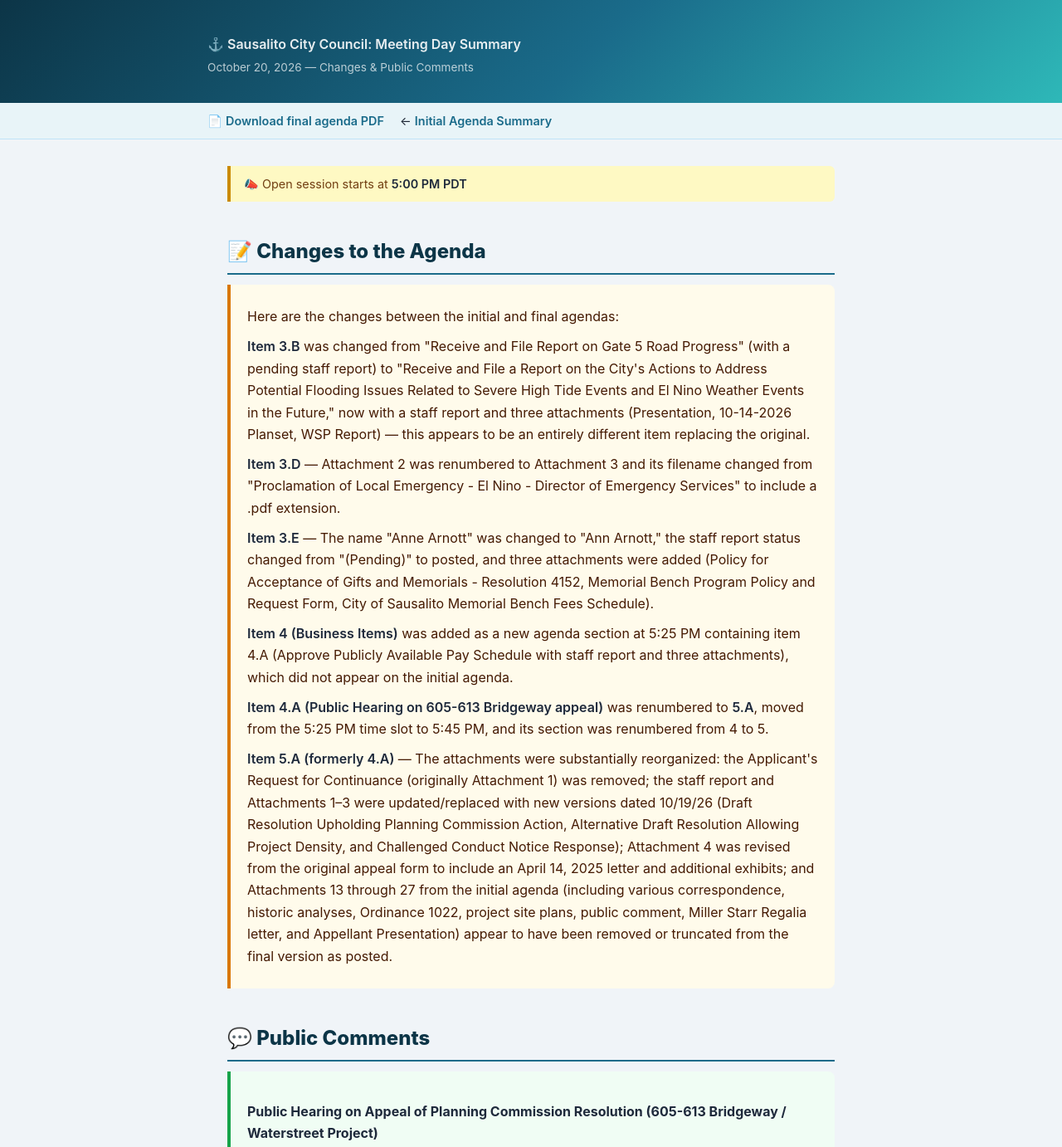
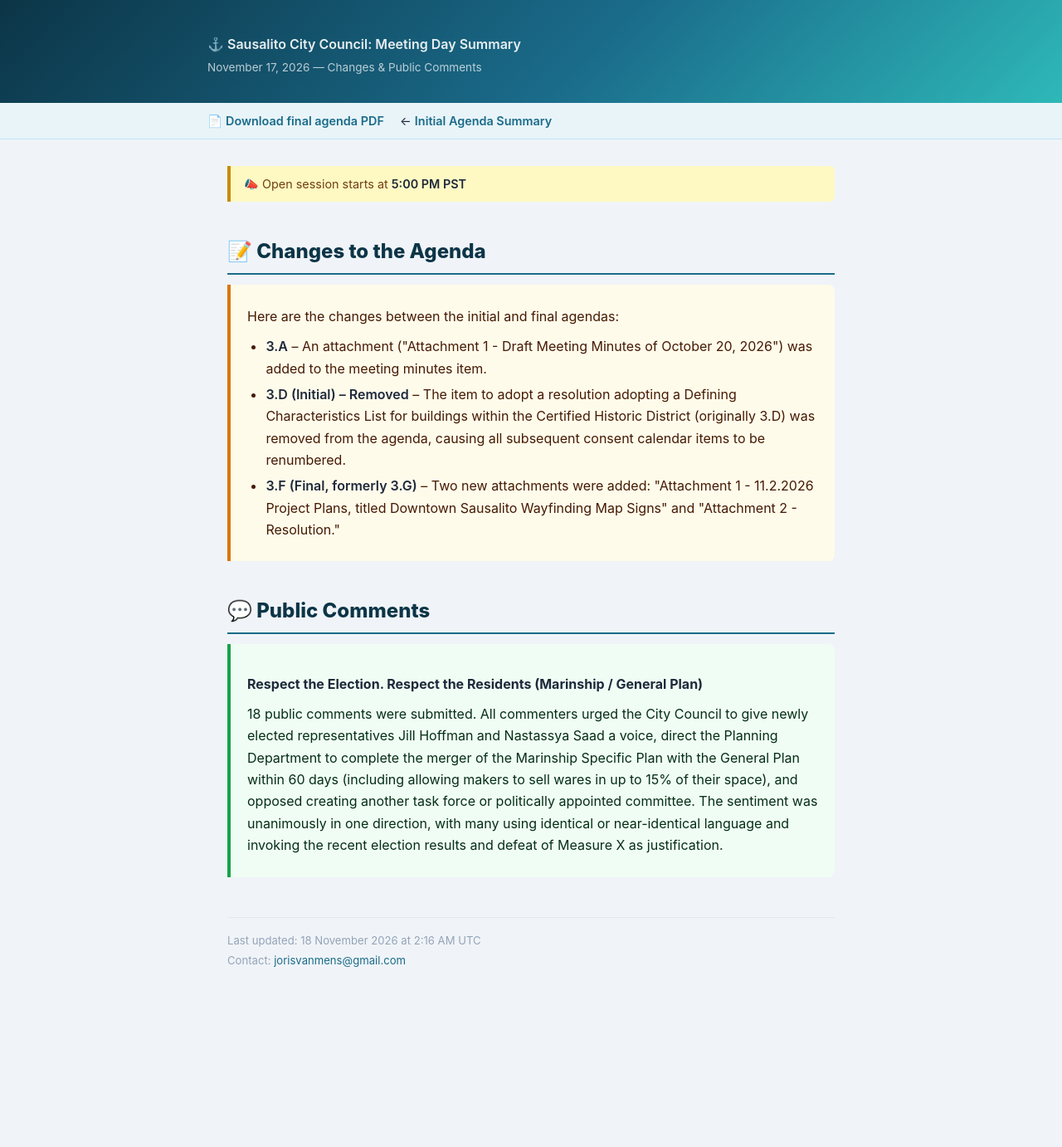
Before and after one commit to jorisvanmens/jorisvanmens.github.io, a plain HTML site: page city-council/final.html in a window 1280 px wide. Shown: the top 1382 px of the page at 83% size. After the commit the page ends 1233 px from the top, so only its background shows below. Drawn offline with Linux system fonts and the light colour scheme.

Commit message:
Update City Council final agenda summary [automated]

```diff
--- a/city-council/final.html
+++ b/city-council/final.html
@@ -3,7 +3,7 @@
 <head>
   <meta charset="UTF-8">
   <meta name="viewport" content="width=device-width, initial-scale=1.0">
-  <title>Sausalito City Council — October 20, 2026 Meeting Day Summary</title>
+  <title>Sausalito City Council — November 17, 2026 Meeting Day Summary</title>
   <style>
     *, *::before, *::after { box-sizing: border-box; margin: 0; padding: 0; }
 
@@ -137,13 +137,13 @@
   <header class="site-header">
     <div class="header-inner">
       <h1>⚓ Sausalito City Council: Meeting Day Summary</h1>
-      <p class="meeting-label">October 20, 2026 — Changes &amp; Public Comments</p>
+      <p class="meeting-label">November 17, 2026 — Changes &amp; Public Comments</p>
     </div>
   </header>
 
   <div class="pdf-bar">
     <div class="pdf-bar-inner">
-      <span>📄 <a href="https://granicus_production_attachments.s3.amazonaws.com/sausalito/836c591b20093271c87d03edc75ce3250.pdf">Download final agenda PDF</a></span>
+      <span>📄 <a href="https://granicus_production_attachments.s3.amazonaws.com/sausalito/ab252738e7e85a26104b3a7c879c5db10.pdf">Download final agenda PDF</a></span>
       <span>← <a href="index.html">Initial Agenda Summary</a></span>
     </div>
   </div>
@@ -151,42 +151,28 @@
   <div class="page">
     <div class="summary">
 
-      <div class="public-comment-notice">📣 Open session starts at <strong>5:00 PM PDT</strong></div>
+      <div class="public-comment-notice">📣 Open session starts at <strong>5:00 PM PST</strong></div>
 
       <h2>📝 Changes to the Agenda</h2>
       <div class="changes-callout">
         <p>Here are the changes between the initial and final agendas:</p>
-<p><strong>Item 3.B</strong> was changed from "Receive and File Report on Gate 5 Road Progress" (with a pending staff report) to "Receive and File a Report on the City's Actions to Address Potential Flooding Issues Related to Severe High Tide Events and El Nino Weather Events in the Future," now with a staff report and three attachments (Presentation, 10-14-2026 Planset, WSP Report) — this appears to be an entirely different item replacing the original.</p>
-<p><strong>Item 3.D</strong> — Attachment 2 was renumbered to Attachment 3 and its filename changed from "Proclamation of Local Emergency - El Nino - Director of Emergency Services" to include a .pdf extension.</p>
-<p><strong>Item 3.E</strong> — The name "Anne Arnott" was changed to "Ann Arnott," the staff report status changed from "(Pending)" to posted, and three attachments were added (Policy for Acceptance of Gifts and Memorials - Resolution 4152, Memorial Bench Program Policy and Request Form, City of Sausalito Memorial Bench Fees Schedule).</p>
-<p><strong>Item 4 (Business Items)</strong> was added as a new agenda section at 5:25 PM containing item 4.A (Approve Publicly Available Pay Schedule with staff report and three attachments), which did not appear on the initial agenda.</p>
-<p><strong>Item 4.A (Public Hearing on 605-613 Bridgeway appeal)</strong> was renumbered to <strong>5.A</strong>, moved from the 5:25 PM time slot to 5:45 PM, and its section was renumbered from 4 to 5.</p>
-<p><strong>Item 5.A (formerly 4.A)</strong> — The attachments were substantially reorganized: the Applicant's Request for Continuance (originally Attachment 1) was removed; the staff report and Attachments 1–3 were updated/replaced with new versions dated 10/19/26 (Draft Resolution Upholding Planning Commission Action, Alternative Draft Resolution Allowing Project Density, and Challenged Conduct Notice Response); Attachment 4 was revised from the original appeal form to include an April 14, 2025 letter and additional exhibits; and Attachments 13 through 27 from the initial agenda (including various correspondence, historic analyses, Ordinance 1022, project site plans, public comment, Miller Starr Regalia letter, and Appellant Presentation) appear to have been removed or truncated from the final version as posted.</p>
+<ul>
+<li><strong>3.A</strong> – An attachment ("Attachment 1 - Draft Meeting Minutes of October 20, 2026") was added to the meeting minutes item.</li>
+<li><strong>3.D (Initial) – Removed</strong> – The item to adopt a resolution adopting a Defining Characteristics List for buildings within the Certified Historic District (originally 3.D) was removed from the agenda, causing all subsequent consent calendar items to be renumbered.</li>
+<li><strong>3.F (Final, formerly 3.G)</strong> – Two new attachments were added: "Attachment 1 - 11.2.2026 Project Plans, titled Downtown Sausalito Wayfinding Map Signs" and "Attachment 2 - Resolution."</li>
+</ul>
       </div>
 
       <h2>💬 Public Comments</h2>
       <div class="comments-callout">
-        <h3>Public Hearing on Appeal of Planning Commission Resolution (605-613 Bridgeway / Waterstreet Project)</h3>
-<p>The agenda item drew approximately 200+ written public comments. The overwhelming majority of commenters oppose the project as proposed. Opposition commenters consistently urge the Council to deny the appeal, uphold staff and Planning Commission findings, protect the Historic District, require full environmental review of traffic/noise/water quality impacts, and ensure any affordable housing is equitably distributed with family-sized units. A smaller number of commenters—including Linda Fotsch (the applicant), housing advocacy organizations (YIMBY Law, Housing Action Coalition, California Housing Defense Fund), and several residents—support the appeal, arguing the City must honor its Housing Element density commitments, comply with state housing law, and approve the project to address Sausalito's housing shortage and revitalize downtown.</p>
-<h3>Communications</h3>
-<p>8 public comments were received for this item.</p>
-<ul>
-<li>Greg Taylor, Robert McCullough, Lauren de Remer, Virginia Erwin, Babette McDougal, Peter Romanowski, Arthur Bruce, and Sandra Bushmaker provided public comments.</li>
-</ul>
-<h3>Consent Calendar</h3>
-<ul>
-<li>Sophia Collier, Richard Drury, and Babette McDougal provided public comments on the consent calendar items.</li>
-</ul>
-<h3>Closed Session (Conference with Legal Counsel - Anticipated Litigation)</h3>
-<ul>
-<li>Babette McDougal and Michelle Bach provided public comments.</li>
-</ul>
+        <h3>Respect the Election. Respect the Residents (Marinship / General Plan)</h3>
+<p>18 public comments were submitted. All commenters urged the City Council to give newly elected representatives Jill Hoffman and Nastassya Saad a voice, direct the Planning Department to complete the merger of the Marinship Specific Plan with the General Plan within 60 days (including allowing makers to sell wares in up to 15% of their space), and opposed creating another task force or politically appointed committee. The sentiment was unanimously in one direction, with many using identical or near-identical language and invoking the recent election results and defeat of Measure X as justification.</p>
       </div>
 
     </div>
 
     <footer class="page-footer">
-      <p>Last updated: 20 October 2026 at 11:10 PM UTC</p>
+      <p>Last updated: 18 November 2026 at 2:16 AM UTC</p>
       <p>Contact: <a href="mailto:jorisvanmens@gmail.com">jorisvanmens@gmail.com</a></p>
     </footer>
   </div>
```
Also changed, not shown: 1 other file.
